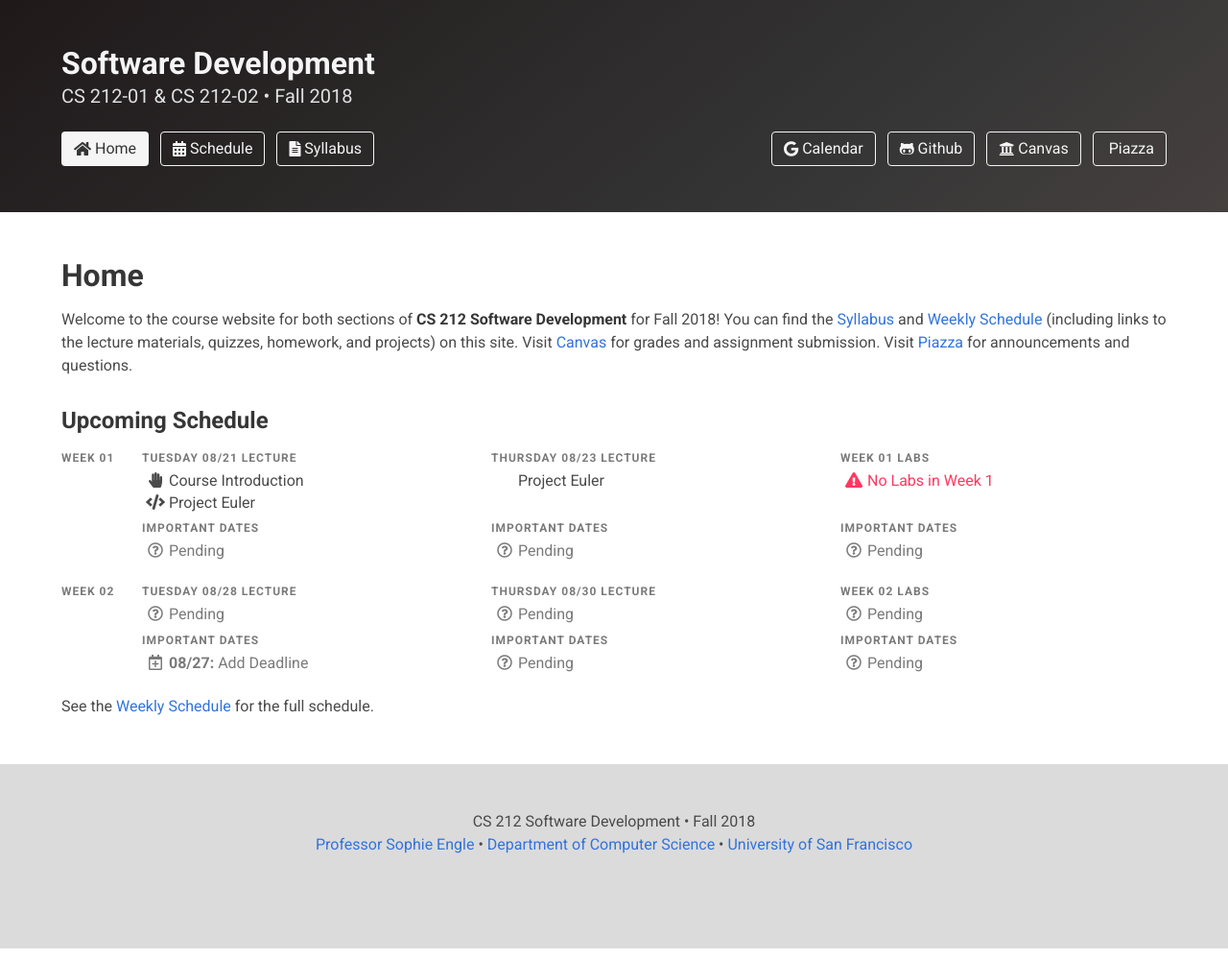
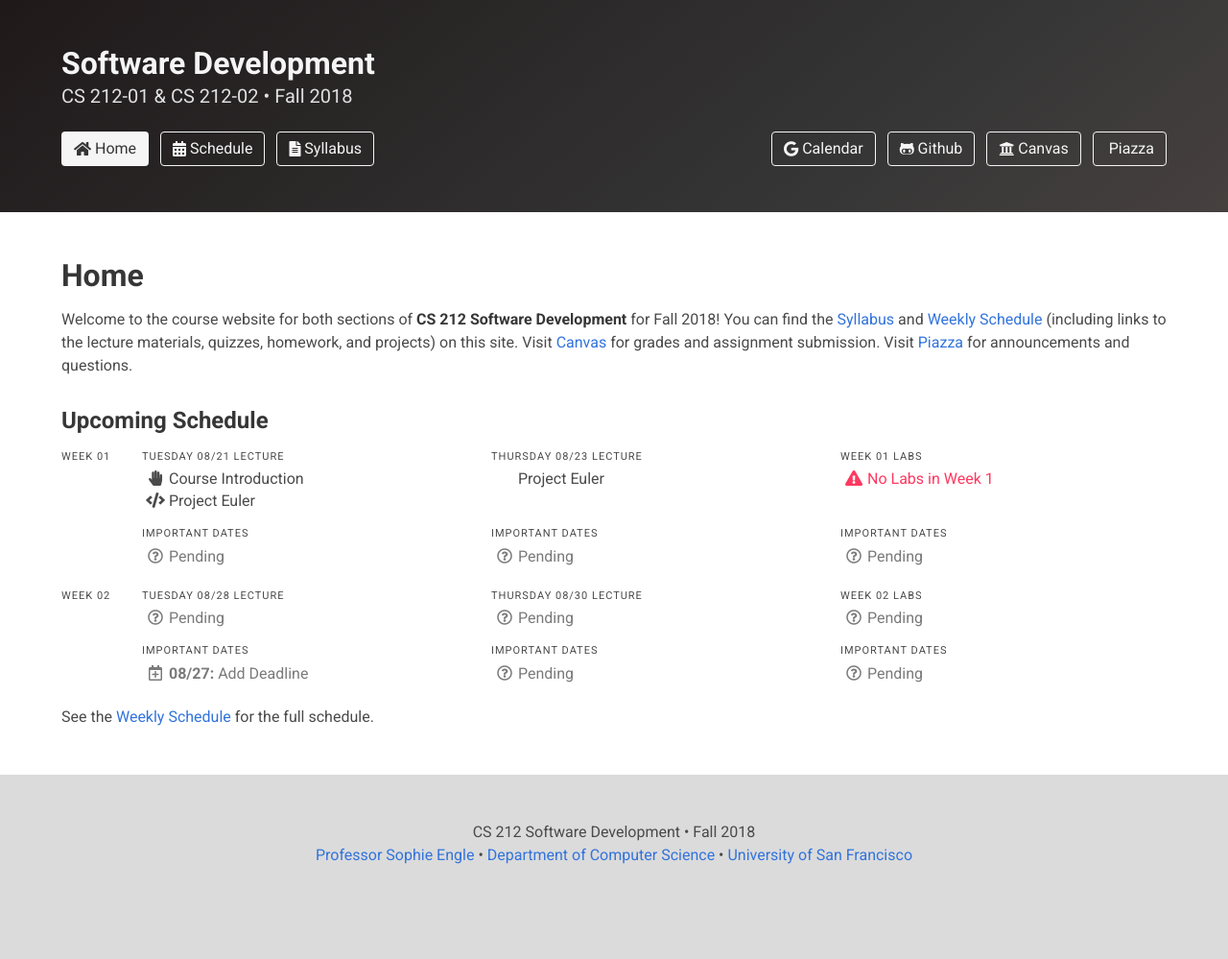
Before and after one commit to usf-cs212-fall2018/usf-cs212-fall2018.github.io, a Jekyll site: the page built from index.html, in a window 1280 px wide. Shown: the whole page at 96% size. Built offline with Jekyll 4.4.1, drawn with Linux system fonts in a browser that asks for light colours; nearby versions of some CDN libraries.

Commit message:
Tweaking style.

```diff
--- a/style/cs212.css
+++ b/style/cs212.css
@@ -32,7 +32,7 @@ hr {
 }
 
 .schedule .deadlines {
-  margin-top: 1ex;
+  margin-top: 2ex;
 }
 
 .schedule ul.icons {
@@ -63,14 +63,7 @@ hr {
   text-decoration: underline;
 }
 
-.schedule .heading {
-  color: #7a7a7a;
-  font-weight: 700;
-  font-size: 0.75rem;
-  text-transform: uppercase;
-}
-
-.schedule .heading .week {
+.schedule .week {
   display: inline-flex;
   overflow: hidden;
   width: 3.75rem;
```
